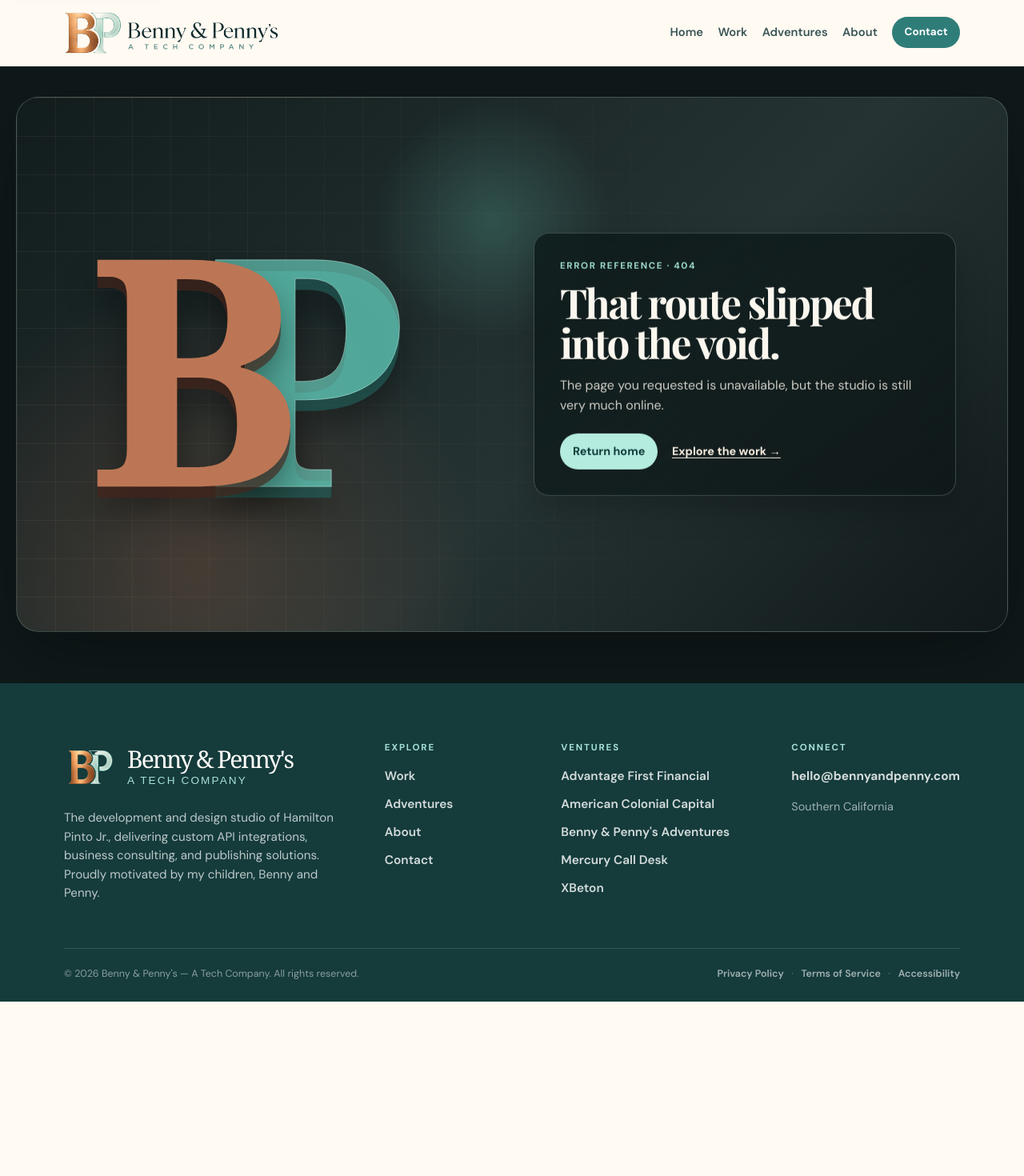
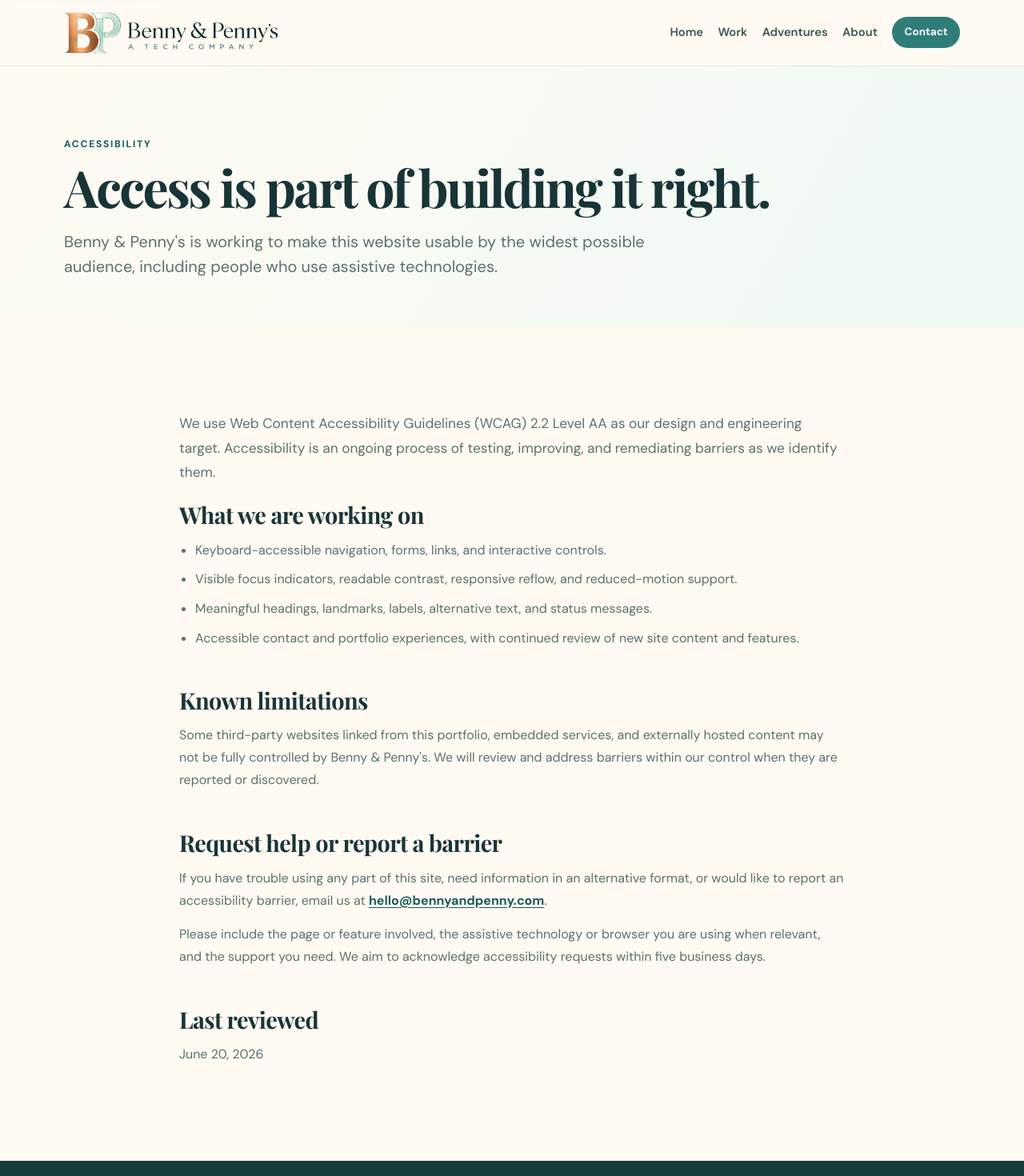
Before and after one commit to hpintojr/bennyandpenny, a Next.js app: page /accessibility in a window 1280 px wide. Before the commit this address had no page. Shown: the top 1470 px of the page at 80% size. Before the commit the page ends 1252 px from the top, so only its background shows below. Built offline with nearby package versions, Linux system fonts and the light colour scheme.

Commit message:
Add accessibility statement page

```diff
--- /dev/null
+++ b/app/accessibility/page.tsx
@@ -0,0 +1,71 @@
+import type { Metadata } from "next";
+
+export const metadata: Metadata = {
+  title: "Accessibility",
+  description:
+    "Accessibility statement for Benny & Penny's — A Tech Company, including our WCAG 2.2 AA target and how to report an access barrier.",
+  alternates: { canonical: "/accessibility" },
+  openGraph: {
+    url: "/accessibility",
+    title: "Accessibility | Benny & Penny's",
+    description:
+      "How Benny & Penny's is improving access for visitors who use assistive technologies.",
+  },
+};
+
+export default function AccessibilityPage() {
+  return (
+    <>
+      <section className="pageHero">
+        <div className="shell">
+          <p className="eyebrow">Accessibility</p>
+          <h1 className="display">Access is part of building it right.</h1>
+          <p className="lede">
+            Benny &amp; Penny&apos;s is working to make this website usable by the widest possible audience,
+            including people who use assistive technologies.
+          </p>
+        </div>
+      </section>
+
+      <section className="section">
+        <div className="shell legal">
+          <p className="legalLead">
+            We use Web Content Accessibility Guidelines (WCAG) 2.2 Level AA as our design and engineering target.
+            Accessibility is an ongoing process of testing, improving, and remediating barriers as we identify them.
+          </p>
+
+          <h2>What we are working on</h2>
+          <ul className="legalList">
+            <li>Keyboard-accessible navigation, forms, links, and interactive controls.</li>
+            <li>Visible focus indicators, readable contrast, responsive reflow, and reduced-motion support.</li>
+            <li>Meaningful headings, landmarks, labels, alternative text, and status messages.</li>
+            <li>Accessible contact and portfolio experiences, with continued review of new site content and features.</li>
+          </ul>
+
+          <h2>Known limitations</h2>
+          <p>
+            Some third-party websites linked from this portfolio, embedded services, and externally hosted content
+            may not be fully controlled by Benny &amp; Penny&apos;s. We will review and address barriers within our control
+            when they are reported or discovered.
+          </p>
+
+          <h2>Request help or report a barrier</h2>
+          <p>
+            If you have trouble using any part of this site, need information in an alternative format, or would
+            like to report an accessibility barrier, email us at{" "}
+            <a className="textLink" href="mailto:hello@bennyandpenny.com?subject=Accessibility%20support%20request">
+              hello@bennyandpenny.com
+            </a>.
+          </p>
+          <p>
+            Please include the page or feature involved, the assistive technology or browser you are using when
+            relevant, and the support you need. We aim to acknowledge accessibility requests within five business days.
+          </p>
+
+          <h2>Last reviewed</h2>
+          <p>June 20, 2026</p>
+        </div>
+      </section>
+    </>
+  );
+}
```
